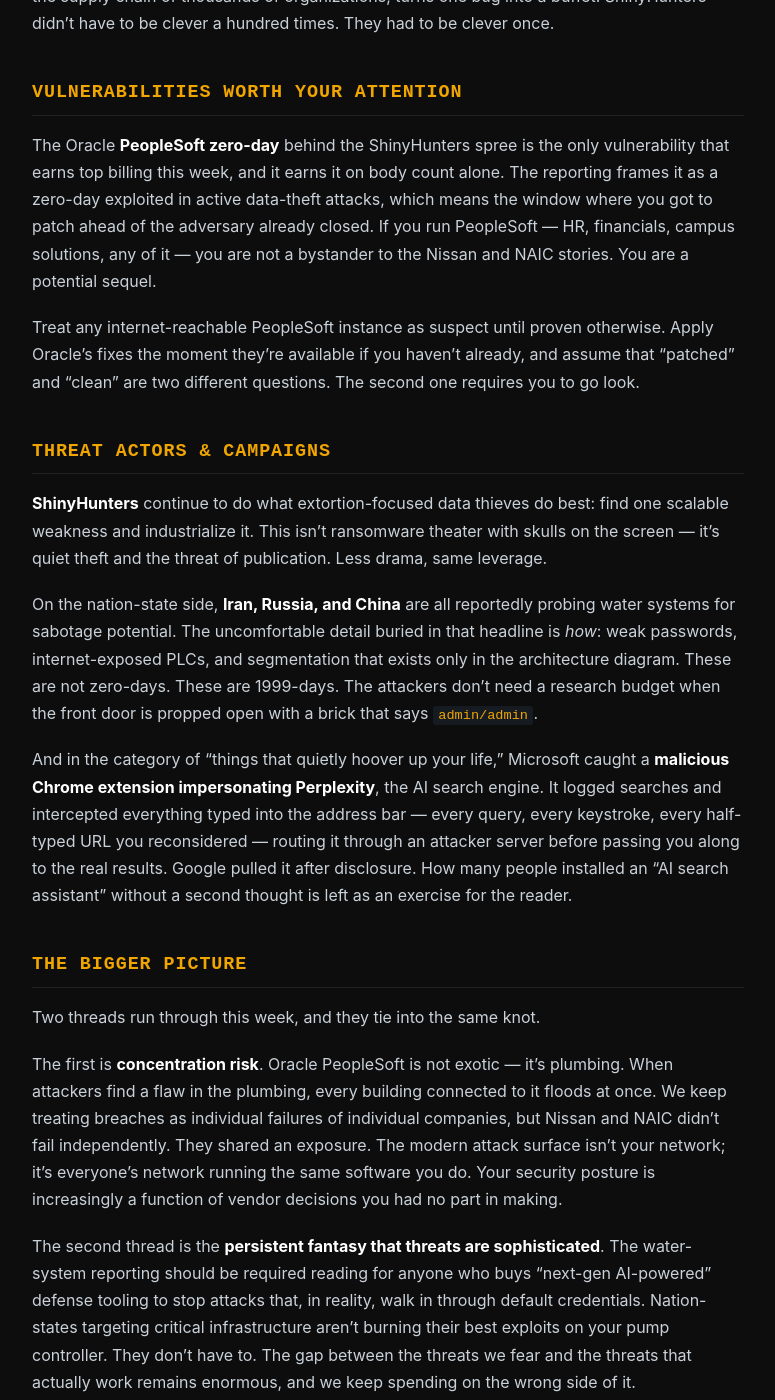
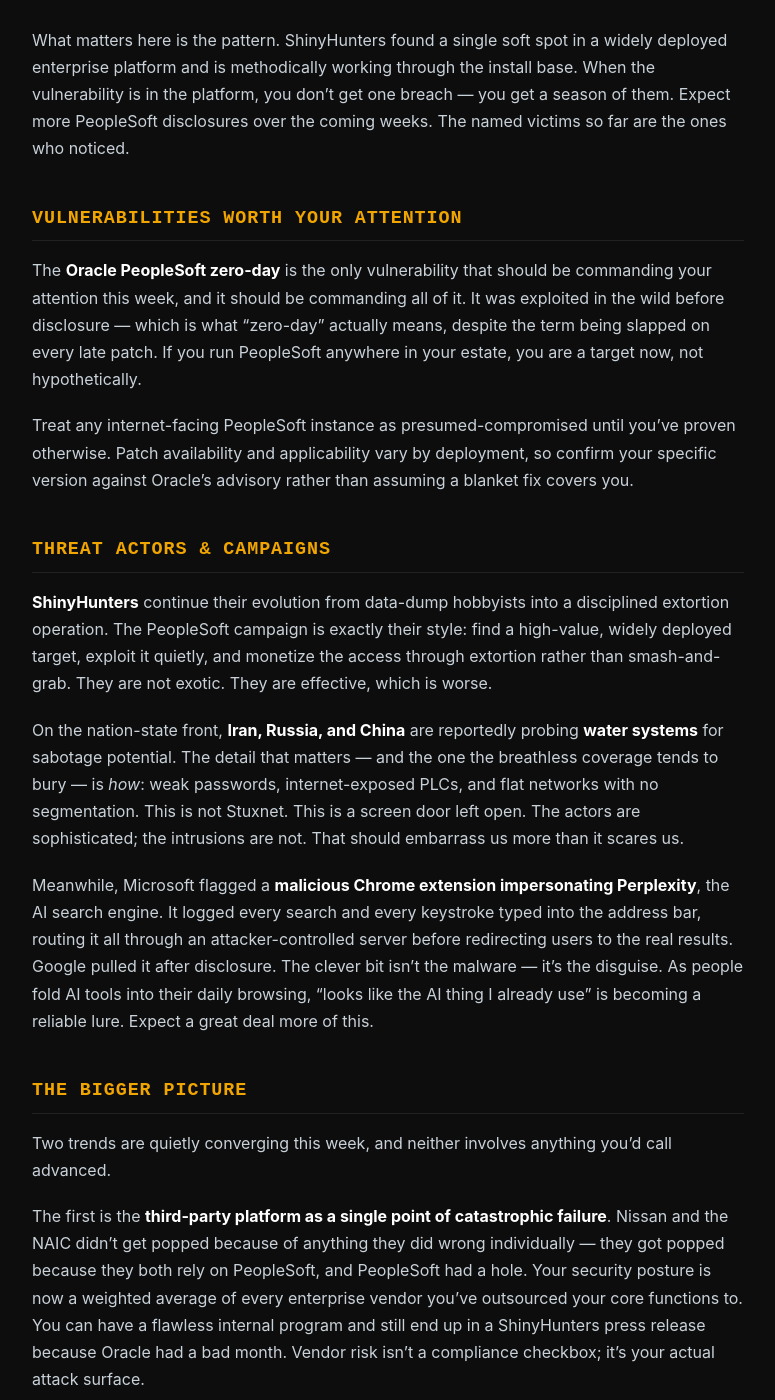
Before and after one commit to bizzal70/itsalreadywhen, a Jekyll site: the page built from _posts/2026-06-29-issue-002.md, in a window 1280 px wide and 1400 px high, scrolled down 906 px. Shown: the whole window, without its empty margins (252-1027 px from the left). Built offline with Jekyll 4.4.1, drawn with Linux system fonts in a browser that asks for light colours; some of the changed text lies outside the part shown.

Commit message:
Weekly digest 2026-06-29

```diff
--- a/_posts/2026-06-29-issue-002.md
+++ b/_posts/2026-06-29-issue-002.md
@@ -3,50 +3,48 @@ layout: post
 title: "Issue #002 — Week of June 29, 2026"
 date: 2026-06-29
 issue: 2
-summary: "ShinyHunters turns one Oracle PeopleSoft zero-day into a multi-victim buffet while nation-states keep proving water utilities are still secured with the password "admin.""
+summary: "Oracle PeopleSoft zero-day claims Nissan and the NAIC as ShinyHunters runs riot, while nation-states quietly stroll into water systems through the front door."
 ---
 
 ## This Week's Verdict
 
-One Oracle PeopleSoft zero-day, an ever-growing list of victims, and the dawning realization that "we only lost the boring data" is now an official PR genre. Meanwhile, the people charged with poisoning your tap water are getting in through passwords your grandmother would be embarrassed to use. Same week, different decade — it's all already happened before.
+The headline-grabber this week is a third-party platform — Oracle PeopleSoft — quietly bleeding victims into ShinyHunters' coffers, but the more honest story is the one nobody clicks on: nation-states are walking into water treatment systems using passwords like `admin`. The future, as always, is unevenly distributed. The negligence is not.
 
 ## The Breaches
 
-The story this week is not a breach. It's a *campaign*, and it has a name: ShinyHunters, working their way through Oracle PeopleSoft deployments via a zero-day. **Nissan** is the marquee victim, disclosing a breach of current and former employee data tied directly to the same exploitation chain. Employee records — the gift that keeps on giving to whoever runs the next round of social engineering.
+The through-line this week is **Oracle PeopleSoft**. Both **Nissan** and the **National Association of Insurance Commissioners (NAIC)** disclosed breaches traced to the same zero-day in Oracle's HR and enterprise platform, with the data-theft attacks attributed to the **ShinyHunters** extortion crew.
 
-Then there's the **National Association of Insurance Commissioners**, breached through the same PeopleSoft hole, who would very much like you to know they only lost "publicly available data, outdated logs, and configuration files." Take a breath before you accept that framing. Config files and logs are exactly what an attacker wants when they're mapping the *next* environment — internal hostnames, service accounts, integration paths. "Only outdated logs" is the breach-disclosure equivalent of "it's just a flesh wound."
+Nissan is warning current and former employees that their data was lifted. The NAIC, for its part, is doing the time-honored breach-disclosure two-step: insisting that only "publicly available data, outdated logs, and configuration files" were taken. Maybe that's true. It usually isn't the whole truth. Configuration files are not nothing — they're a roadmap, and "outdated logs" have a way of containing credentials, internal hostnames, and the architectural breadcrumbs an attacker needs for round two.
 
-What both incidents reveal is the real lesson: a single vulnerable enterprise platform, sitting in the supply chain of thousands of organizations, turns one bug into a buffet. ShinyHunters didn't have to be clever a hundred times. They had to be clever once.
+What matters here is the pattern. ShinyHunters found a single soft spot in a widely deployed enterprise platform and is methodically working through the install base. When the vulnerability is in the platform, you don't get one breach — you get a season of them. Expect more PeopleSoft disclosures over the coming weeks. The named victims so far are the ones who noticed.
 
 ## Vulnerabilities Worth Your Attention
 
-The Oracle **PeopleSoft zero-day** behind the ShinyHunters spree is the only vulnerability that earns top billing this week, and it earns it on body count alone. The reporting frames it as a zero-day exploited in active data-theft attacks, which means the window where you got to patch ahead of the adversary already closed. If you run PeopleSoft — HR, financials, campus solutions, any of it — you are not a bystander to the Nissan and NAIC stories. You are a potential sequel.
+The **Oracle PeopleSoft zero-day** is the only vulnerability that should be commanding your attention this week, and it should be commanding all of it. It was exploited in the wild before disclosure — which is what "zero-day" actually means, despite the term being slapped on every late patch. If you run PeopleSoft anywhere in your estate, you are a target now, not hypothetically.
 
-Treat any internet-reachable PeopleSoft instance as suspect until proven otherwise. Apply Oracle's fixes the moment they're available if you haven't already, and assume that "patched" and "clean" are two different questions. The second one requires you to go look.
+Treat any internet-facing PeopleSoft instance as presumed-compromised until you've proven otherwise. Patch availability and applicability vary by deployment, so confirm your specific version against Oracle's advisory rather than assuming a blanket fix covers you.
 
 ## Threat Actors & Campaigns
 
-**ShinyHunters** continue to do what extortion-focused data thieves do best: find one scalable weakness and industrialize it. This isn't ransomware theater with skulls on the screen — it's quiet theft and the threat of publication. Less drama, same leverage.
+**ShinyHunters** continue their evolution from data-dump hobbyists into a disciplined extortion operation. The PeopleSoft campaign is exactly their style: find a high-value, widely deployed target, exploit it quietly, and monetize the access through extortion rather than smash-and-grab. They are not exotic. They are effective, which is worse.
 
-On the nation-state side, **Iran, Russia, and China** are all reportedly probing water systems for sabotage potential. The uncomfortable detail buried in that headline is *how*: weak passwords, internet-exposed PLCs, and segmentation that exists only in the architecture diagram. These are not zero-days. These are 1999-days. The attackers don't need a research budget when the front door is propped open with a brick that says `admin/admin`.
+On the nation-state front, **Iran, Russia, and China** are reportedly probing **water systems** for sabotage potential. The detail that matters — and the one the breathless coverage tends to bury — is *how*: weak passwords, internet-exposed PLCs, and flat networks with no segmentation. This is not Stuxnet. This is a screen door left open. The actors are sophisticated; the intrusions are not. That should embarrass us more than it scares us.
 
-And in the category of "things that quietly hoover up your life," Microsoft caught a **malicious Chrome extension impersonating Perplexity**, the AI search engine. It logged searches and intercepted everything typed into the address bar — every query, every keystroke, every half-typed URL you reconsidered — routing it through an attacker server before passing you along to the real results. Google pulled it after disclosure. How many people installed an "AI search assistant" without a second thought is left as an exercise for the reader.
+Meanwhile, Microsoft flagged a **malicious Chrome extension impersonating Perplexity**, the AI search engine. It logged every search and every keystroke typed into the address bar, routing it all through an attacker-controlled server before redirecting users to the real results. Google pulled it after disclosure. The clever bit isn't the malware — it's the disguise. As people fold AI tools into their daily browsing, "looks like the AI thing I already use" is becoming a reliable lure. Expect a great deal more of this.
 
 ## The Bigger Picture
 
-Two threads run through this week, and they tie into the same knot.
+Two trends are quietly converging this week, and neither involves anything you'd call advanced.
 
-The first is **concentration risk**. Oracle PeopleSoft is not exotic — it's plumbing. When attackers find a flaw in the plumbing, every building connected to it floods at once. We keep treating breaches as individual failures of individual companies, but Nissan and NAIC didn't fail independently. They shared an exposure. The modern attack surface isn't your network; it's everyone's network running the same software you do. Your security posture is increasingly a function of vendor decisions you had no part in making.
+The first is the **third-party platform as a single point of catastrophic failure**. Nissan and the NAIC didn't get popped because of anything they did wrong individually — they got popped because they both rely on PeopleSoft, and PeopleSoft had a hole. Your security posture is now a weighted average of every enterprise vendor you've outsourced your core functions to. You can have a flawless internal program and still end up in a ShinyHunters press release because Oracle had a bad month. Vendor risk isn't a compliance checkbox; it's your actual attack surface.
 
-The second thread is the **persistent fantasy that threats are sophisticated**. The water-system reporting should be required reading for anyone who buys "next-gen AI-powered" defense tooling to stop attacks that, in reality, walk in through default credentials. Nation-states targeting critical infrastructure aren't burning their best exploits on your pump controller. They don't have to. The gap between the threats we fear and the threats that actually work remains enormous, and we keep spending on the wrong side of it.
+The second is the **persistent, infuriating gap between attacker sophistication and entry method**. The same week we're told China and Russia are eyeing water sabotage, the reported method of access is default credentials and exposed controllers. We keep funding defenses against the cinematic threat — the nation-state cyberweapon — while the actual doors are being opened by problems we solved conceptually twenty years ago. The Perplexity extension fits the same mold: no novel exploit, just a convincing costume.
 
-The malicious Perplexity extension is the consumer-grade version of the same disease: a shiny AI label disarms the part of your brain that would otherwise ask "why does my search bar need a third-party listener?" The attackers understand that the word "AI" now functions as a sedative. Plan accordingly.
+The uncomfortable truth tying it together is that **2026's attackers don't need to be brilliant because their targets keep being negligent**. Zero-days get the headlines, but weak passwords and unsegmented networks do the heavy lifting. If your threat model is built around the exotic, you're guarding the vault while the lobby's unlocked.
+
+(And yes, for the record: a researcher made graphic tees that confuse facial-recognition neural nets. Charming, mostly useless against the surveillance apparatus that actually matters, but a nice reminder that adversarial machine learning is now a streetwear category. File under "interesting," not "actionable.")
 
 ## Patch. Now.
 
-A short list, in order of how much it should be ruining your week:
-
-- **Patch Oracle PeopleSoft immediately** and hunt for compromise — this zero-day is being actively exploited by ShinyHunters. Pull internet-facing instances behind access controls and review logs for unexpected data access. "Patched" is not "clean."
-- **Audit your PeopleSoft data exposure.** If you got hit, employee PII and config/log data are the likely losses. Start notification and credential-rotation planning now, not after the extortion email.
-- **Go find your exposed OT.** Inventory internet-reachable PLCs and HMIs, kill default and weak credentials, and verify your network segmentation actually exists outside the diagram. This is the water-system attack path, and it's trivially fixable.
-- **Lock down browser extensions.** Enforce an allow-list in managed environments and warn users that an "A
+- **Patch Oracle PeopleSoft immediately.** Confirm your version against Oracle's advisory, prioritize anything internet-facing, and treat exposed instances as potentially already compromised — hunt before you assume you're clean.
+- **Audit your ICS/OT exposure.** If you run water, utility, or any operational technology: no PLCs on the public internet, no default or weak credentials, and enforce
```
